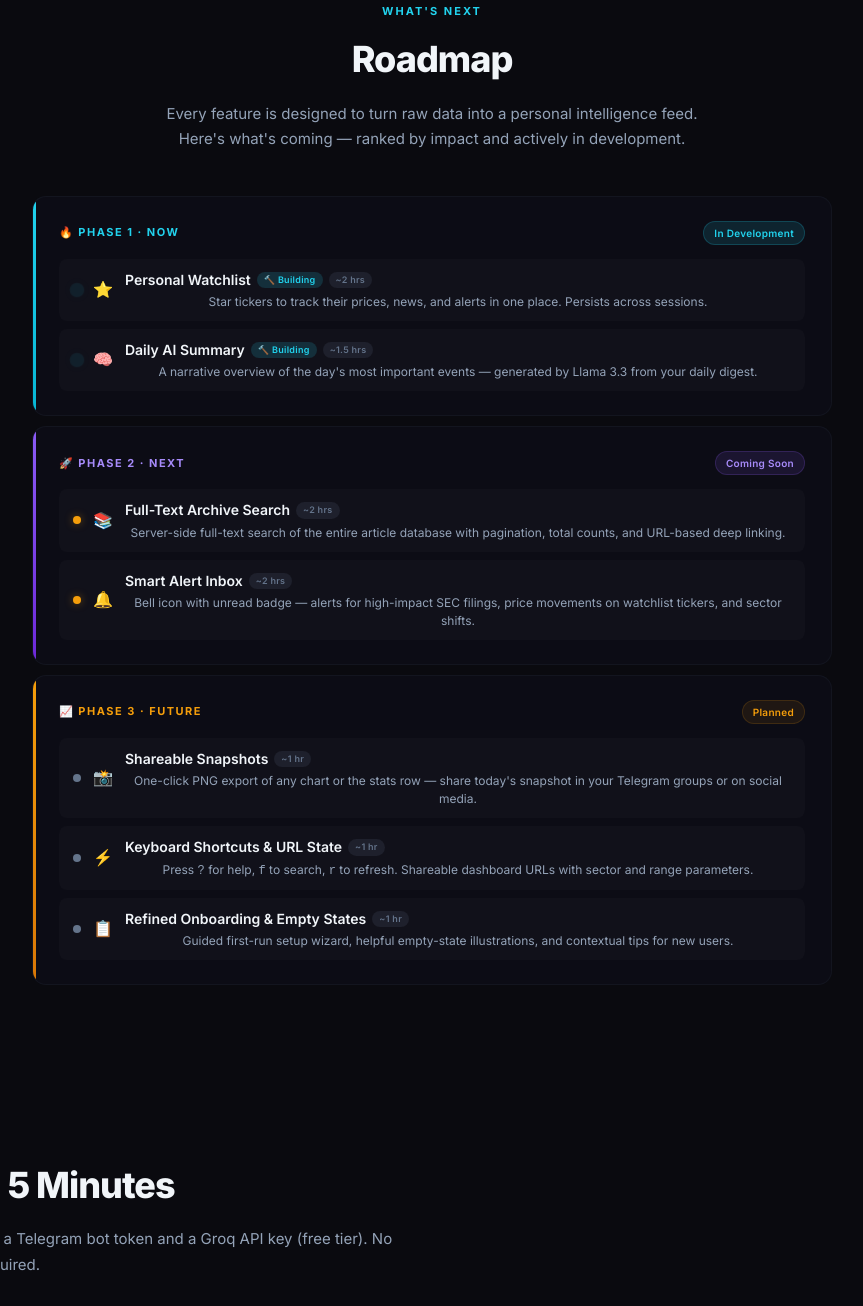
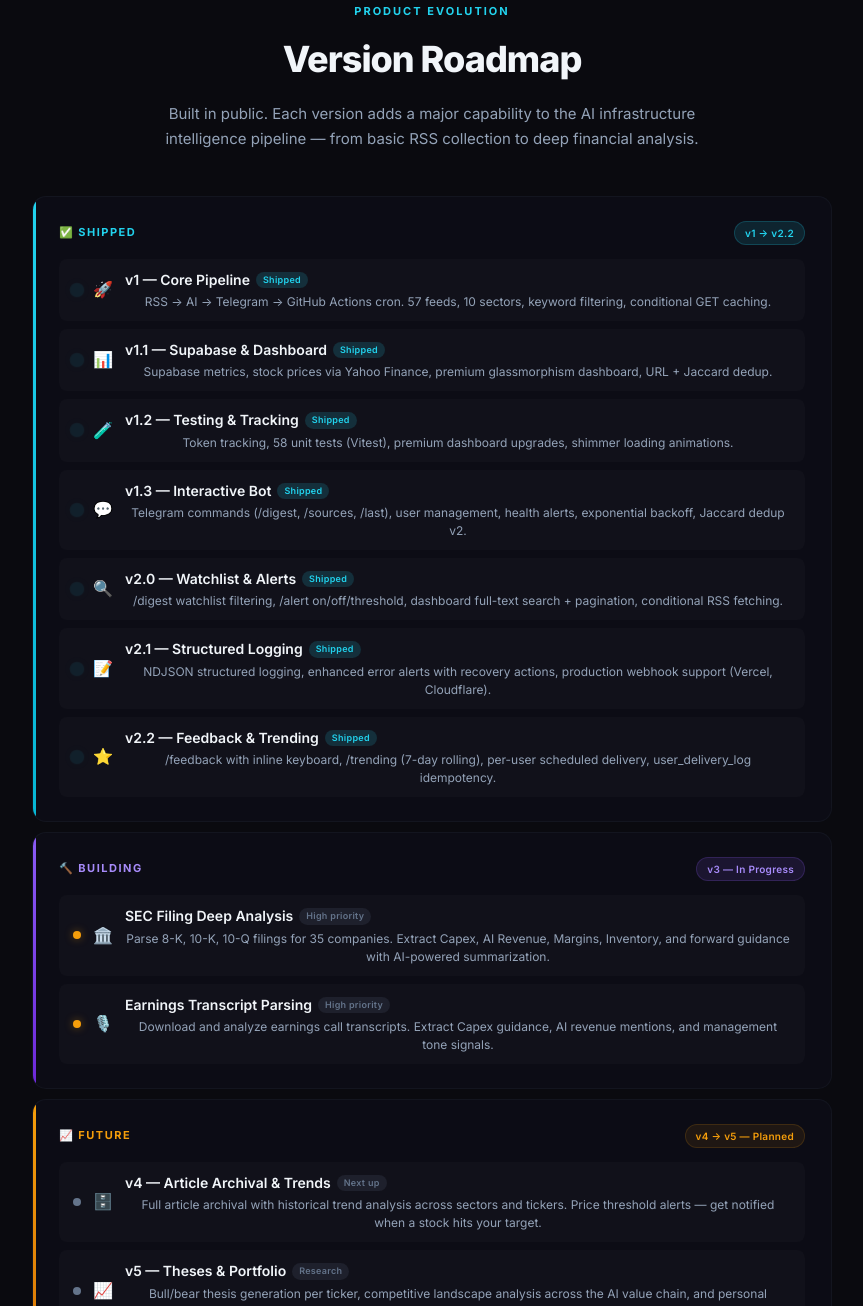
Before and after one commit to ixtaqq/ai-infra-digest, a website: page website/index.html in a window 1280 px wide. Shown: the part 2581-3887 px from the top of the page, without its empty margins (208-1071 px from the left). Drawn offline with Linux system fonts and the light colour scheme.

Commit message:
Replace website feature roadmap with AI Infra Digest product version roadmap (v1→v2.2 shipped, v3 building, v4→v5 future)

```diff
--- a/website/index.html
+++ b/website/index.html
@@ -687,118 +687,126 @@
   <!-- Roadmap -->
   <section id="roadmap">
     <div class="container section-center">
-      <div class="section-label animate">What's Next</div>
-      <h2 class="section-title animate">Roadmap</h2>
+      <div class="section-label animate">Product Evolution</div>
+      <h2 class="section-title animate">Version Roadmap</h2>
       <p class="section-sub animate">
-        Every feature is designed to turn raw data into a personal intelligence feed.
-        Here's what's coming — ranked by impact and actively in development.
+        Built in public. Each version adds a major capability to the AI infrastructure intelligence pipeline — from basic RSS collection to deep financial analysis.
       </p>
 
       <div class="roadmap-phases">
-        <!-- Phase 1: Now -->
+        <!-- Phase 1: Shipped -->
         <div class="roadmap-phase p1 animate">
           <div class="roadmap-phase-header">
-            <div class="roadmap-phase-label">🔥 Phase 1 · Now</div>
-            <span class="roadmap-phase-tag tag-now">In Development</span>
+            <div class="roadmap-phase-label">✅ Shipped</div>
+            <span class="roadmap-phase-tag tag-now">v1 → v2.2</span>
           </div>
           <div class="roadmap-items">
             <div class="roadmap-item">
               <span class="status-dot status-now"></span>
-              <span class="item-icon">⭐</span>
+              <span class="item-icon">🚀</span>
               <div class="item-content">
-                <div class="item-title">
-                  Personal Watchlist
-                  <span class="item-badge badge-now">🔨 Building</span>
-                  <span class="item-badge badge-effort">~2 hrs</span>
-                </div>
-                <div class="item-desc">Star tickers to track their prices, news, and alerts in one place. Persists across sessions.</div>
+                <div class="item-title">v1 — Core Pipeline<span class="item-badge badge-now">Shipped</span></div>
+                <div class="item-desc">RSS → AI → Telegram → GitHub Actions cron. 57 feeds, 10 sectors, keyword filtering, conditional GET caching.</div>
               </div>
             </div>
             <div class="roadmap-item">
               <span class="status-dot status-now"></span>
-              <span class="item-icon">🧠</span>
+              <span class="item-icon">📊</span>
               <div class="item-content">
-                <div class="item-title">
-                  Daily AI Summary
-                  <span class="item-badge badge-now">🔨 Building</span>
-                  <span class="item-badge badge-effort">~1.5 hrs</span>
-                </div>
-                <div class="item-desc">A narrative overview of the day's most important events — generated by Llama 3.3 from your daily digest.</div>
+                <div class="item-title">v1.1 — Supabase &amp; Dashboard<span class="item-badge badge-now">Shipped</span></div>
+                <div class="item-desc">Supabase metrics, stock prices via Yahoo Finance, premium glassmorphism dashboard, URL + Jaccard dedup.</div>
+              </div>
+            </div>
+            <div class="roadmap-item">
+              <span class="status-dot status-now"></span>
+              <span class="item-icon">🧪</span>
+              <div class="item-content">
+                <div class="item-title">v1.2 — Testing &amp; Tracking<span class="item-badge badge-now">Shipped</span></div>
+                <div class="item-desc">Token tracking, 58 unit tests (Vitest), premium dashboard upgrades, shimmer loading animations.</div>
+              </div>
+            </div>
+            <div class="roadmap-item">
+              <span class="status-dot status-now"></span>
+              <span class="item-icon">💬</span>
+              <div class="item-content">
+                <div class="item-title">v1.3 — Interactive Bot<span class="item-badge badge-now">Shipped</span></div>
+                <div class="item-desc">Telegram commands (/digest, /sources, /last), user management, health alerts, exponential backoff, Jaccard dedup v2.</div>
+              </div>
+            </div>
+            <div class="roadmap-item">
+              <span class="status-dot status-now"></span>
+              <span class="item-icon">🔍</span>
+              <div class="item-content">
+                <div class="item-title">v2.0 — Watchlist &amp; Alerts<span class="item-badge badge-now">Shipped</span></div>
+                <div class="item-desc">/digest watchlist filtering, /alert on/off/threshold, dashboard full-text search + pagination, conditional RSS fetching.</div>
+              </div>
+            </div>
+            <div class="roadmap-item">
+              <span class="status-dot status-now"></span>
+              <span class="item-icon">📝</span>
+              <div class="item-content">
+                <div class="item-title">v2.1 — Structured Logging<span class="item-badge badge-now">Shipped</span></div>
+                <div class="item-desc">NDJSON structured logging, enhanced error alerts with recovery actions, production webhook support (Vercel, Cloudflare).</div>
+              </div>
+            </div>
+            <div class="roadmap-item">
+              <span class="status-dot status-now"></span>
+              <span class="item-icon">⭐</span>
+              <div class="item-content">
+                <div class="item-title">v2.2 — Feedback &amp; Trending<span class="item-badge badge-now">Shipped</span></div>
+                <div class="item-desc">/feedback with inline keyboard, /trending (7-day rolling), per-user scheduled delivery, user_delivery_log idempotency.</div>
               </div>
             </div>
           </div>
         </div>
 
-        <!-- Phase 2: Next -->
+        <!-- Phase 2: Building -->
         <div class="roadmap-phase p2 animate delay-1">
           <div class="roadmap-phase-header">
-            <div class="roadmap-phase-label">🚀 Phase 2 · Next</div>
-            <span class="roadmap-phase-tag tag-next">Coming Soon</span>
+            <div class="roadmap-phase-label">🔨 Building</div>
+            <span class="roadmap-phase-tag tag-next">v3 — In Progress</span>
           </div>
           <div class="roadmap-items">
             <div class="roadmap-item">
               <span class="status-dot status-next"></span>
-              <span class="item-icon">📚</span>
+              <span class="item-icon">🏛️</span>
               <div class="item-content">
-                <div class="item-title">
-                  Full-Text Archive Search
-                  <span class="item-badge badge-effort">~2 hrs</span>
-                </div>
-                <div class="item-desc">Server-side full-text search of the entire article database with pagination, total counts, and URL-based deep linking.</div>
+                <div class="item-title">SEC Filing Deep Analysis<span class="item-badge badge-effort">High priority</span></div>
+                <div class="item-desc">Parse 8-K, 10-K, 10-Q filings for 35 companies. Extract Capex, AI Revenue, Margins, Inventory, and forward guidance with AI-powered summarization.</div>
               </div>
             </div>
             <div class="roadmap-item">
               <span class="status-dot status-next"></span>
-              <span class="item-icon">🔔</span>
+              <span class="item-icon">🎙️</span>
               <div class="item-content">
-                <div class="item-title">
-                  Smart Alert Inbox
-                  <span class="item-badge badge-effort">~2 hrs</span>
-                </div>
-                <div class="item-desc">Bell icon with unread badge — alerts for high-impact SEC filings, price movements on watchlist tickers, and sector shifts.</div>
+                <div class="item-title">Earnings Transcript Parsing<span class="item-badge badge-effort">High priority</span></div>
+                <div class="item-desc">Download and analyze earnings call transcripts. Extract Capex guidance, AI revenue mentions, and management tone signals.</div>
               </div>
             </div>
           </div>
         </div>
 
-        <!-- Phase 3: Later -->
+        <!-- Phase 3: Future -->
         <div class="roadmap-phase p3 animate delay-2">
           <div class="roadmap-phase-header">
-            <div class="roadmap-phase-label">📈 Phase 3 · Future</div>
-            <span class="roadmap-phase-tag tag-later">Planned</span>
+            <div class="roadmap-phase-label">📈 Future</div>
+            <span class="roadmap-phase-tag tag-later">v4 → v5 — Planned</span>
           </div>
           <div class="roadmap-items">
             <div class="roadmap-item">
               <span class="status-dot status-coming"></span>
-              <span class="item-icon">📸</span>
+              <span class="item-icon">🗄️</span>
               <div class="item-content">
-                <div class="item-title">
-                  Shareable Snapshots
-                  <span class="item-badge badge-effort">~1 hr</span>
-                </div>
-                <div class="item-desc">One-click PNG export of any chart or the stats row — share today's snapshot in your Telegram groups or on social media.</div>
+                <div class="item-title">v4 — Article Archival &amp; Trends<span class="item-badge badge-effort">Next up</span></div>
+                <div class="item-desc">Full article archival with historical trend analysis across sectors and tickers. Price threshold alerts — get notified when a stock hits your target.</div>
               </div>
             </div>
             <div class="roadmap-item">
               <span class="status-dot status-coming"></span>
-              <span class="item-icon">⚡</span>
+              <span class="item-icon">📈</span>
               <div class="item-content">
-                <div class="item-title">
-                  Keyboard Shortcuts &amp; URL State
-                  <span class="item-badge badge-effort">~1 hr</span>
-                </div>
-                <div class="item-desc">Press <code>?</code> for help, <code>f</code> to search, <code>r</code> to refresh. Shareable dashboard URLs with sector and range parameters.</div>
-              </div>
-            </div>
-            <div class="roadmap-item">
-              <span class="status-dot status-coming"></span>
-              <span class="item-icon">📋</span>
-              <div class="item-content">
-                <div class="item-title">
-                  Refined Onboarding &amp; Empty States
-                  <span class="item-badge badge-effort">~1 hr</span>
-                </div>
-                <div class="item-desc">Guided first-run setup wizard, helpful empty-state illustrations, and contextual tips for new users.</div>
+                <div class="item-title">v5 — Theses &amp; Portfolio<span class="item-badge badge-effort">Research</span></div>
+                <div class="item-desc">Bull/bear thesis generation per ticker, competitive landscape analysis across the AI value chain, and personal portfolio tracking with P&L.</div>
               </div>
             </div>
           </div>
```
